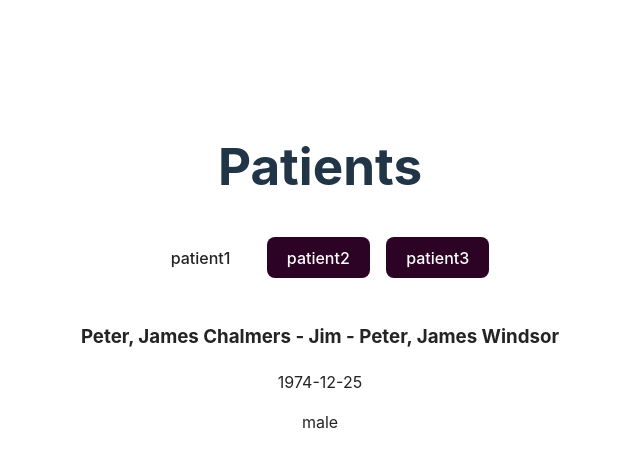
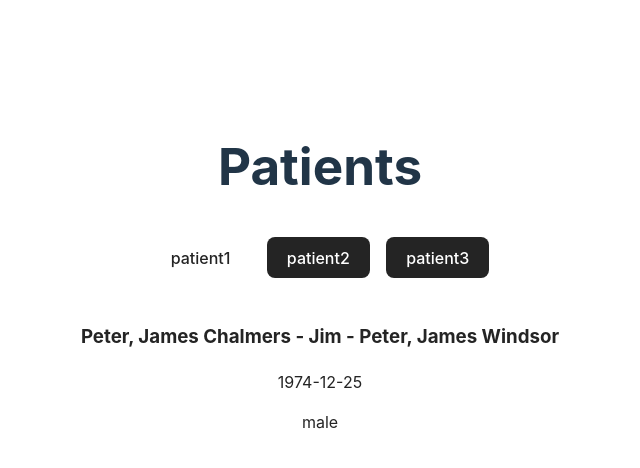
Before and after one commit to willemverbuyst/fhir-patient, a React (Vite) app: page / in a window 1280 px wide. Shown: the top 468 px of the page, without its empty margins (320-960 px from the left). Built offline with nearby package versions, Linux system fonts and the light colour scheme.

Commit message:
Test for class in component

```diff
--- a/src/components/Button.tsx
+++ b/src/components/Button.tsx
@@ -7,13 +7,11 @@ export default function Button({
   handleClick: () => void;
   selected: boolean;
 }) {
-  const style = {
-    backgroundColor: selected ? "#ffff" : "#2d0325",
-    color: selected ? "#242424" : "#fff",
-  };
-
   return (
-    <button style={style} onClick={handleClick}>
+    <button
+      className={selected ? "button-selected" : "button-not-selected"}
+      onClick={handleClick}
+    >
       {caption}
     </button>
   );
--- a/src/index.css
+++ b/src/index.css
@@ -46,6 +46,16 @@ button:focus-visible {
   outline: 4px auto -webkit-focus-ring-color;
 }
 
+.button-selected {
+  background-color: #ffff;
+  color: #242424;
+}
+
+.button-not-selected {
+  background-color: #242424;
+  color: #fff;
+}
+
 @media (prefers-color-scheme: light) {
   :root {
     color: #213547;
```
Also changed, not shown: 1 other file (tests, documents, lock files or other folders).
